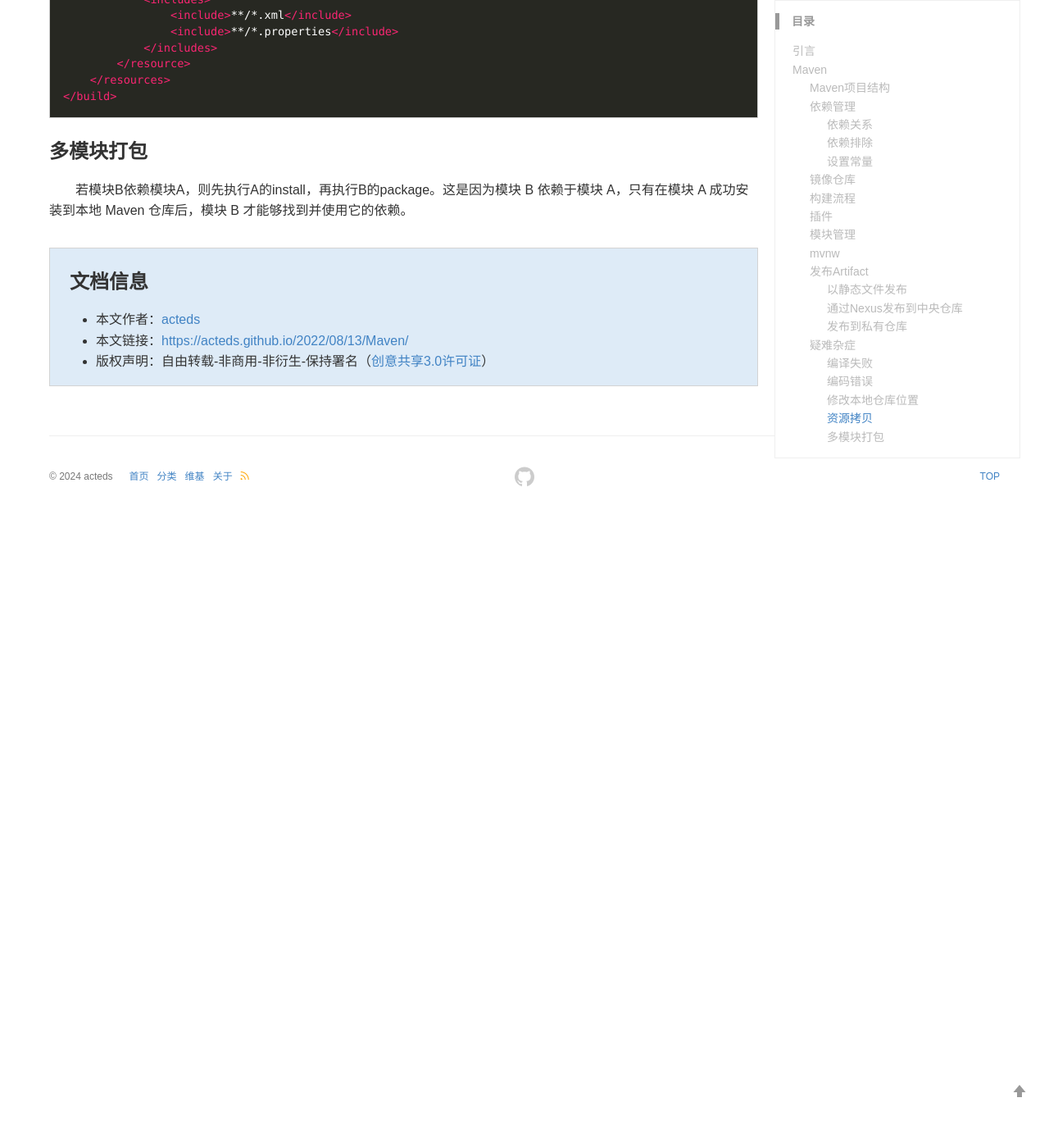
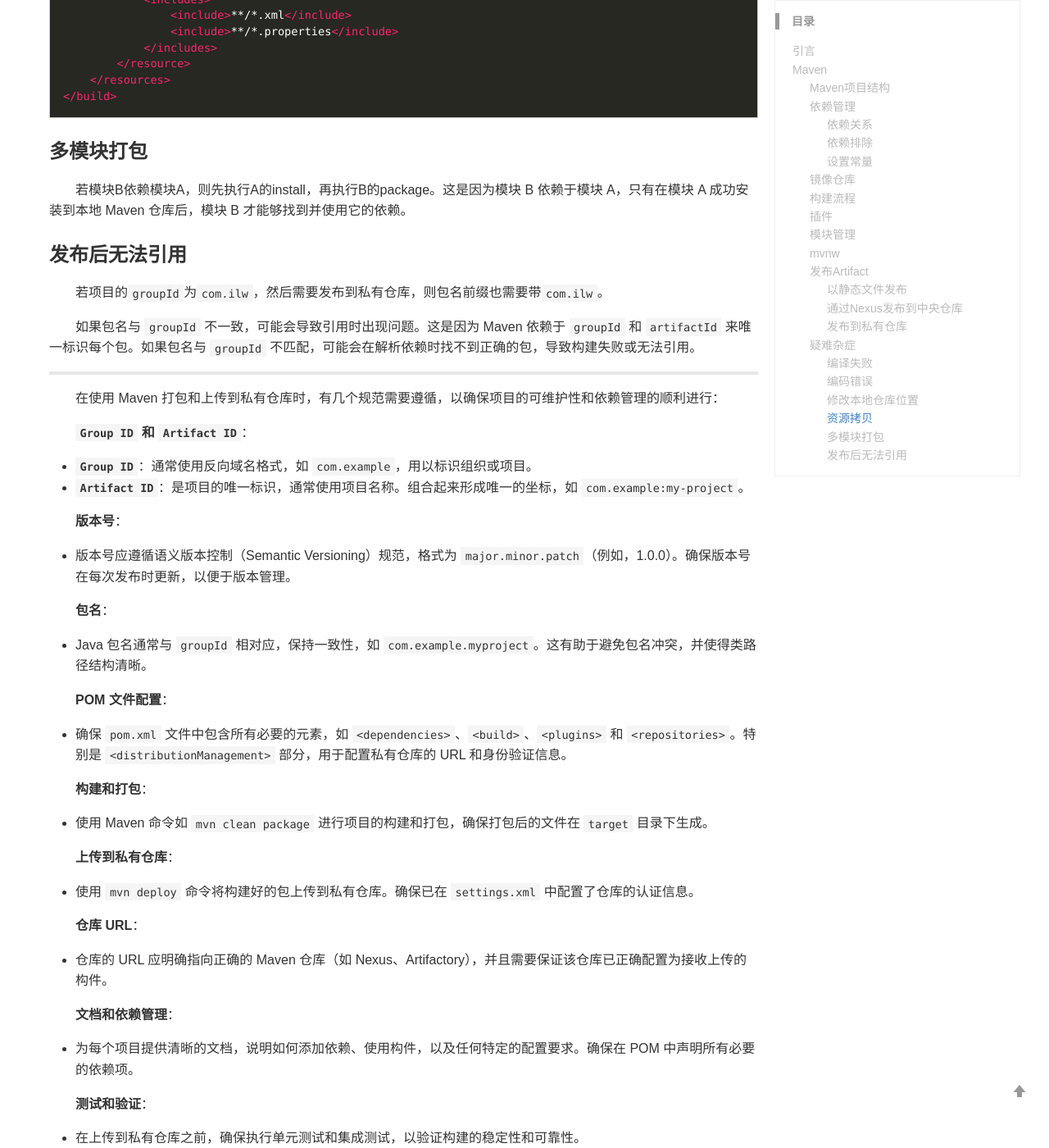
Before and after one commit to acteds/acteds.github.io, a Jekyll site: the page built from _posts/2022-08-13-Maven.md, in a window 1280 px wide and 1400 px high, scrolled down 32383 px. Shown: the whole window at 82% size. Built offline with Jekyll 4.4.1, drawn with Linux system fonts in a browser that asks for light colours; before the commit the page ends 33013 px from its top, so only the background shows below that; some of the changed text lies outside the part shown.

```diff
--- a/_posts/2022-08-13-Maven.md
+++ b/_posts/2022-08-13-Maven.md
@@ -1482,3 +1482,63 @@
 ### 多模块打包
 
 若模块B依赖模块A，则先执行A的install，再执行B的package。这是因为模块 B 依赖于模块 A，只有在模块 A 成功安装到本地 Maven 仓库后，模块 B 才能够找到并使用它的依赖。
+
+### 发布后无法引用
+
+若项目的`groupId`为`com.ilw`，然后需要发布到私有仓库，则包名前缀也需要带`com.ilw`。
+
+如果包名与 `groupId` 不一致，可能会导致引用时出现问题。这是因为 Maven 依赖于 `groupId` 和 `artifactId` 来唯一标识每个包。如果包名与 `groupId` 不匹配，可能会在解析依赖时找不到正确的包，导致构建失败或无法引用。
+
+------
+
+在使用 Maven 打包和上传到私有仓库时，有几个规范需要遵循，以确保项目的可维护性和依赖管理的顺利进行：
+
+**`Group ID` 和 `Artifact ID`**：
+
+   - **`Group ID`**：通常使用反向域名格式，如 `com.example`，用以标识组织或项目。
+   - **`Artifact ID`**：是项目的唯一标识，通常使用项目名称。组合起来形成唯一的坐标，如 `com.example:my-project`。
+
+**版本号**：
+
+   - 版本号应遵循语义版本控制（Semantic Versioning）规范，格式为 `major.minor.patch`（例如，1.0.0）。确保版本号在每次发布时更新，以便于版本管理。
+
+**包名**：
+   - Java 包名通常与 `groupId` 相对应，保持一致性，如 `com.example.myproject`。这有助于避免包名冲突，并使得类路径结构清晰。
+
+**POM 文件配置**：
+   - 确保 `pom.xml` 文件中包含所有必要的元素，如 `<dependencies>`、`<build>`、`<plugins>` 和 `<repositories>`。特别是 `<distributionManagement>` 部分，用于配置私有仓库的 URL 和身份验证信息。
+
+**构建和打包**：
+   - 使用 Maven 命令如 `mvn clean package` 进行项目的构建和打包，确保打包后的文件在 `target` 目录下生成。
+
+**上传到私有仓库**：
+   - 使用 `mvn deploy` 命令将构建好的包上传到私有仓库。确保已在 `settings.xml` 中配置了仓库的认证信息。
+
+**仓库 URL**：
+   - 仓库的 URL 应明确指向正确的 Maven 仓库（如 Nexus、Artifactory），并且需要保证该仓库已正确配置为接收上传的构件。
+
+**文档和依赖管理**：
+   - 为每个项目提供清晰的文档，说明如何添加依赖、使用构件，以及任何特定的配置要求。确保在 POM 中声明所有必要的依赖项。
+
+**测试和验证**：
+   - 在上传到私有仓库之前，确保执行单元测试和集成测试，以验证构建的稳定性和可靠性。
+
+遵循这些规范可以帮助你在使用 Maven 时避免常见的问题，确保项目的顺利构建和发布。
+
+------
+
+对子模块的要求总结如下：
+
+1. **`groupId` 继承**：子模块的 `groupId` 应该与父模块的 `groupId` 一致或保持相同的前缀，以确保模块之间的结构清晰。例如，如果父模块的 `groupId` 为 `com.ilw`，子模块的 `groupId` 应该为 `com.ilw.moduleB`。
+
+2. **`artifactId` 命名**：子模块的 `artifactId` 应该具有描述性，通常以模块功能或名称命名，确保易于识别。例如，子模块 B 可以命名为 `moduleB`。
+
+3. **版本控制**：子模块的版本应与父模块保持一致，或在必要时进行适当的版本管理，确保兼容性和依赖性。
+
+4. **依赖关系管理**：子模块应在 `pom.xml` 中明确定义对其他模块或库的依赖，避免不必要的版本冲突。
+
+5. **打包规范**：在打包上传到私有仓库时，确保包名符合 Maven 的命名规范，包括 `groupId`、`artifactId` 和版本号的组合，确保能够正确引用。
+
+6. **清晰的模块划分**：每个子模块应该有清晰的功能划分，避免不同模块之间的功能重叠，以提高代码的可维护性和可重用性。
+
+遵循这些要求可以提高项目的组织性和可管理性，使团队在开发和维护时更加高效。
```
Also changed, not shown: _posts/2021-09-03-其他.md (+44 -1 lines), _posts/2024-03-21-泛型.md (+5 -2 lines).
